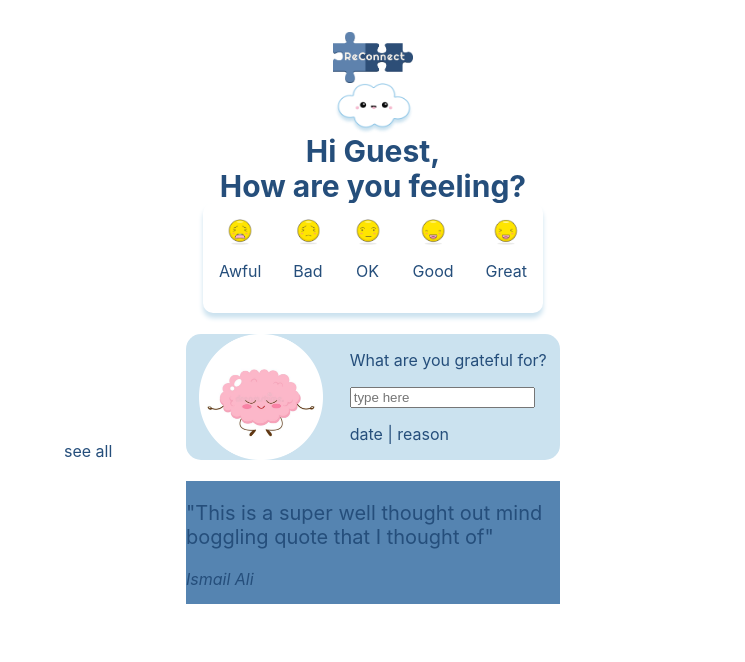
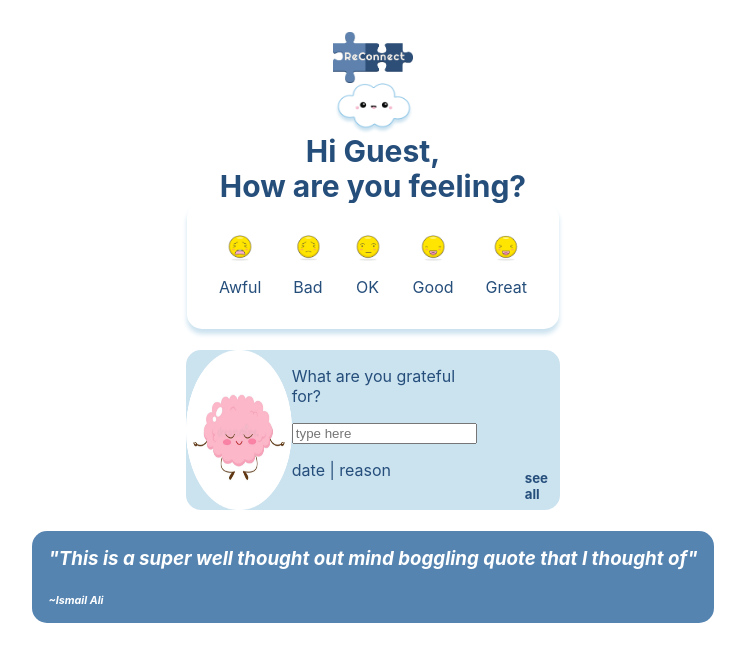
Before and after one commit to maroaraujo/final-project_front-end-surch, a Next.js app in the folder reconnect/: page /home in a window 1280 px wide. Shown: the top 662 px of the page, without its empty margins (267-1012 px from the left). Built offline with nearby package versions, Linux system fonts and the light colour scheme.

Commit message:
quote box snazzed up with css

```diff
--- a/reconnect/component/Gratitude/Gratitude.js
+++ b/reconnect/component/Gratitude/Gratitude.js
@@ -11,7 +11,7 @@ export default function Gratitude(){
                 <input placeholder="type here"></input>
                 <p>date | reason</p>
             </div>
-                <p className={styles.seeAll}>see all</p>
+                <h5 className={styles.seeAll}>see all</h5>
         </div>
     )
 }
--- a/reconnect/component/Quote/Quote.js
+++ b/reconnect/component/Quote/Quote.js
@@ -3,8 +3,8 @@ import styles from "../../styles/Home.module.css"
 export default function quote(){
     return(
         <div className={styles.quoteBox}>
-            <p className={styles.quoteText}>"This is a super well thought out mind boggling quote that I thought of"</p>
-            <p><em>Ismail Ali</em></p>
+            <h3 className={styles.quoteText}><em>"This is a super well thought out mind boggling quote that I thought of"</em></h3>
+            <h6 className={styles.quoteAuthor}><em>~Ismail Ali</em></h6>
         </div>
     )
 }
--- a/reconnect/styles/Home.module.css
+++ b/reconnect/styles/Home.module.css
@@ -1,6 +1,7 @@
 .container {
   display: flex;
   justify-content: top;
+  margin: 1rem;
 }
 
 .main {
@@ -10,7 +11,7 @@
   flex-direction: column;
   justify-content: top;
   align-items: center;
-  margin-top: 2rem;
+  margin-top: 1rem;
 }
 /*
 .footer {
@@ -135,11 +136,13 @@
   align-items: center;
   background-color: #ffffff;
   box-shadow: 0px 5px 5px #cbe2ef;
-  border-radius: 10px;
+  border-radius: 15px;
+  padding: 2vh;
 }
 
 .moodStateContainer {
-  padding: 1rem;
+  padding: 2vh;
+  padding-bottom: 0;
   display: flex;
   flex-direction: column;
   align-items: center;
@@ -156,6 +159,7 @@
 /*Start of main page gratitude styling*/
 .gratitudeBox{
   margin: 0;
+  padding-right: 10vw;
 }
 .gratitudeContainer{
   display: flex;
@@ -163,22 +167,36 @@
   border-radius: 15px;
   margin-top: 21px;
   width:374px;
-  justify-content: space-around;
+  justify-content: space-evenly;
 }
+
 .seeAll{
-  position: absolute;
-  width: 69px;
-  height: 23px;
-  left: 331px;
-  top: 425px;
+  position: relative;
+  margin-top:15vh;
+  margin-bottom: 1vh;
+  margin-left: -10vh;
+}
 
-}
 .quoteBox{
   margin-top:21px;
   background: #5584B1;
-  width: 374px;
-  height: 123px;
+  border-radius: 15px;
 }
 .quoteText{
-  font-size: 20px;
+  color:white;
+  padding:2vh;
+  margin:0
 }
+.quoteAuthor{
+  color:white;
+  margin: 1vh;
+  padding-bottom: 1vh;
+  padding-left: 1vh;
+}
+
+@media (max-width: 600px) {
+  .grid {
+    width: 100%;
+    flex-direction: column;
+  }
+}
```
Also changed, not shown: 1 other file (tests, documents, lock files or other folders).
